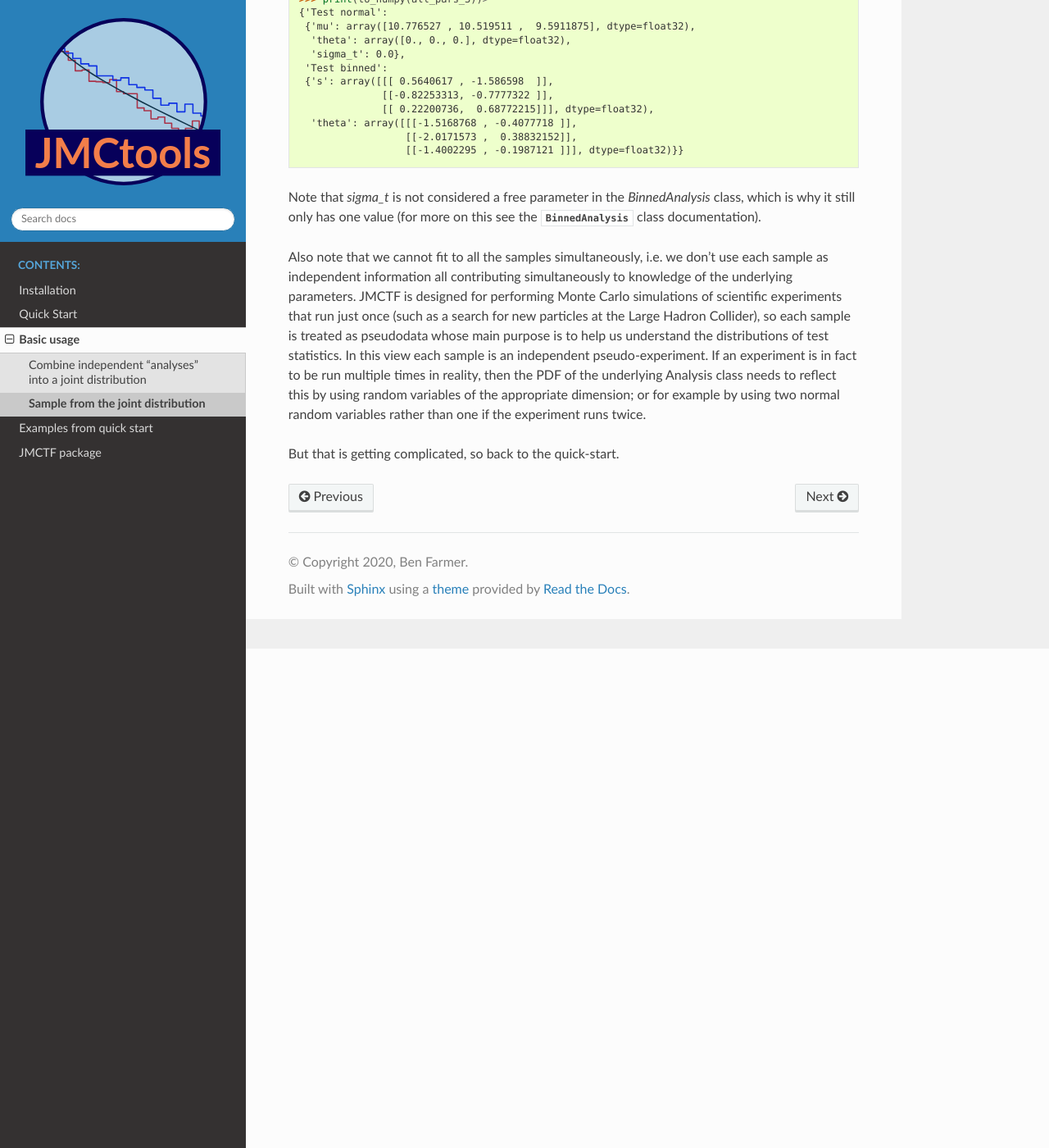
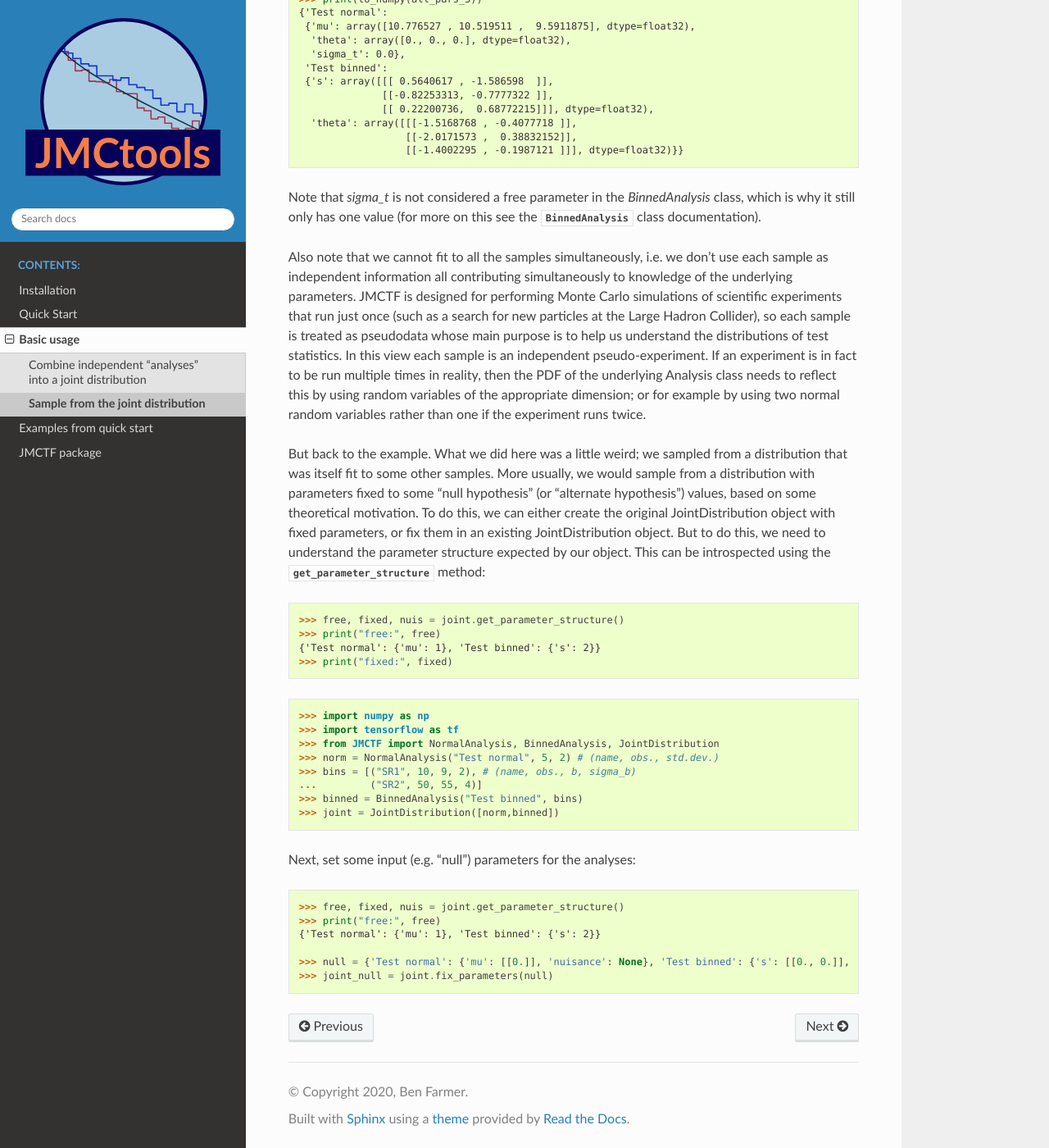
Before and after one commit to bjfar/jmctf, a Sphinx documentation site: the page built from docs/source/usage/Basics/sample_from_joint.txt, in a window 1280 px wide and 1400 px high, scrolled down 609 px. Shown: the whole window at 82% size. Built offline with Sphinx 7.4.7 and the Read the Docs theme 2.0.0, drawn with Linux system fonts in a browser that asks for light colours; some of the changed text lies outside the part shown.

Commit message:
Fixed up auto-generation of code documentation, and improved the Basics docs a bit. Improved error checking to track down origin of 'nans' during NormalAnalysis fitting, but haven't fixed that bug yet (see previous log entry, commit 151de6292421b7fe311762bf884096e3d5374021)

```diff
--- a/docs/examples/quickstart.py
+++ b/docs/examples/quickstart.py
@@ -46,6 +46,8 @@ print(to_numpy(all_pars_3))
 # Learn parameters that we are required to supply
 free, fixed, nuis = joint.get_parameter_structure()
 print("free:", free)
+print("fixed:", fixed)
+print("nuis", nuis)
 
 null = {'Test normal': {'mu': [0.]}, 'Test binned': {'s': [(0., 0.)]}}
 
--- a/docs/source/conf.py
+++ b/docs/source/conf.py
@@ -165,6 +165,10 @@ texinfo_documents = [
      'Miscellaneous'),
 ]
 
+# -- Options for automatic documentation generation --------------------------
+
+# Parse both class docstring and __init__ docstring
+autoclass_content = "both"
 
 # -- Extension configuration -------------------------------------------------
 
--- a/docs/source/usage/Basics/sample_from_joint.txt
+++ b/docs/source/usage/Basics/sample_from_joint.txt
@@ -3,7 +3,7 @@
 Sample from the joint distribution
 ----------------------------------
 
-In the previous section, having fitted our joint PDF to a single sample, we obtained a second `JointDistribution` object as output, whose parameters are set to their maximum likelihood estimators given that sample. Its probability distribution is therefore now fully-specified, and we can sample from it::
+In the previous section (:ref:`combine_into_joint_long`), having fitted our joint PDF to a single sample, we obtained a second `JointDistribution` object as output, whose parameters are set to their maximum likelihood estimators given that sample. Its probability distribution is therefore now fully-specified, and we can sample from it::
 
    >>> samples = joint_fitted.sample(3)
    >>> print(to_numpy(samples))
@@ -19,7 +19,7 @@ In the previous section, having fitted our joint PDF to a single sample, we obta
 As before, we can fit our distribution to these samples, and this time we will obtain maximum likelihood estimators for each sample independently::
 
     >>> q_3, joint_fitted_3, all_pars_3 = joint.fit_all(samples)
-    >>> print(to_numpy(all_pars_3))>
+    >>> print(to_numpy(all_pars_3))
     {'Test normal':
      {'mu': array([10.776527 , 10.519511 ,  9.5911875], dtype=float32),
       'theta': array([0., 0., 0.], dtype=float32),
@@ -36,4 +36,29 @@ Note that `sigma_t` is not considered a free parameter in the `BinnedAnalysis` c
 
 Also note that we cannot fit to all the samples simultaneously, i.e. we don't use each sample as independent information all contributing simultaneously to knowledge of the underlying parameters. JMCTF is designed for performing Monte Carlo simulations of scientific experiments that run just once (such as a search for new particles at the Large Hadron Collider), so each sample is treated as pseudodata whose main purpose is to help us understand the distributions of test statistics. In this view each sample is an independent pseudo-experiment. If an experiment is in fact to be run multiple times in reality, then the PDF of the underlying Analysis class needs to reflect this by using random variables of the appropriate dimension; or for example by using two normal random variables rather than one if the experiment runs twice.
 
-But that is getting complicated, so back to the quick-start.
+But back to the example. What we did here was a little weird; we sampled from a distribution that was itself fit to some other samples. More usually, we would sample from a distribution with parameters fixed to some "null hypothesis" (or "alternate hypothesis") values, based on some theoretical motivation. To do this, we can either create the original JointDistribution object with fixed parameters, or fix them in an existing JointDistribution object. But to do this, we need to understand the parameter structure expected by our object. This can be introspected using the :py:meth:`get_parameter_structure <.JointDistribution.get_parameter_structure>` method:
+
+    >>> free, fixed, nuis = joint.get_parameter_structure()
+    >>> print("free:", free)
+    {'Test normal': {'mu': 1}, 'Test binned': {'s': 2}}
+    >>> print("fixed:", fixed)
+
+
+
+    >>> import numpy as np
+    >>> import tensorflow as tf
+    >>> from JMCTF import NormalAnalysis, BinnedAnalysis, JointDistribution
+    >>> norm = NormalAnalysis("Test normal", 5, 2) # (name, obs., std.dev.)
+    >>> bins = [("SR1", 10, 9, 2), # (name, obs., b, sigma_b)
+    ...         ("SR2", 50, 55, 4)]
+    >>> binned = BinnedAnalysis("Test binned", bins)
+    >>> joint = JointDistribution([norm,binned])
+
+Next, set some input (e.g. "null") parameters for the analyses::
+
+    >>> free, fixed, nuis = joint.get_parameter_structure()
+    >>> print("free:", free)
+    {'Test normal': {'mu': 1}, 'Test binned': {'s': 2}}
+
+    >>> null = {'Test normal': {'mu': [[0.]], 'nuisance': None}, 'Test binned': {'s': [[0., 0.]], 'nuisance': None}}
+    >>> joint_null = joint.fix_parameters(null)
```
Also changed, not shown: README.md (+3 -0 lines), docs/source/JMCTF.txt (+29 -7 lines), docs/source/usage/Basics/combine_into_joint.txt (+7 -13 lines), docs/source/usage/quickstart.txt (+2 -7 lines), 2 other files.
